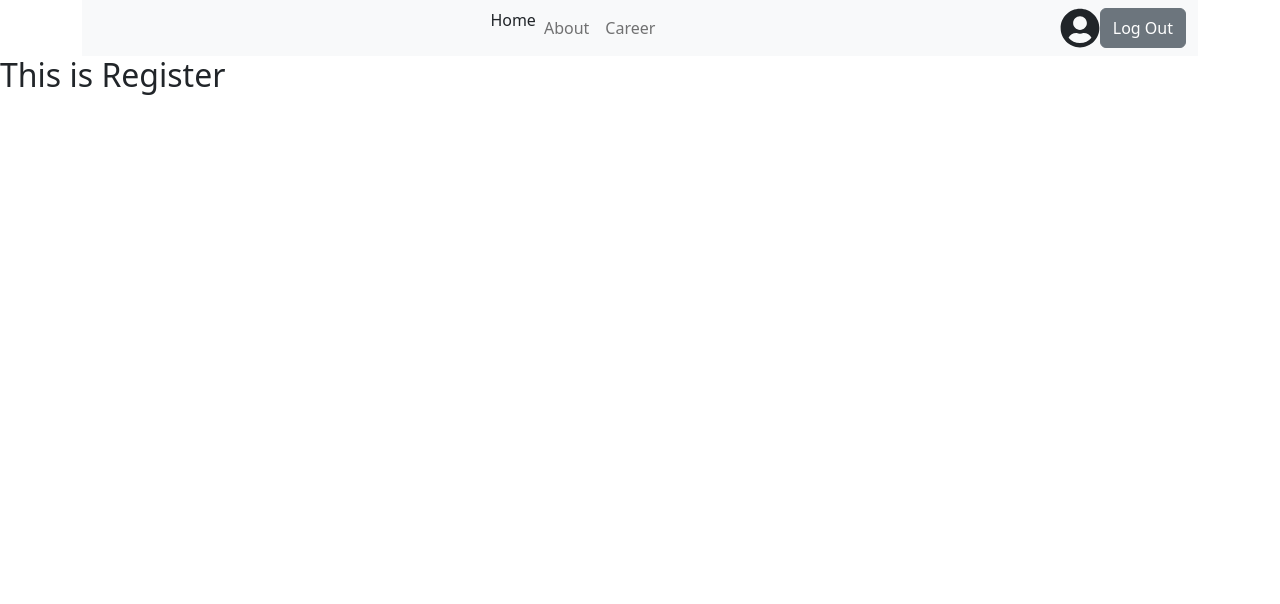
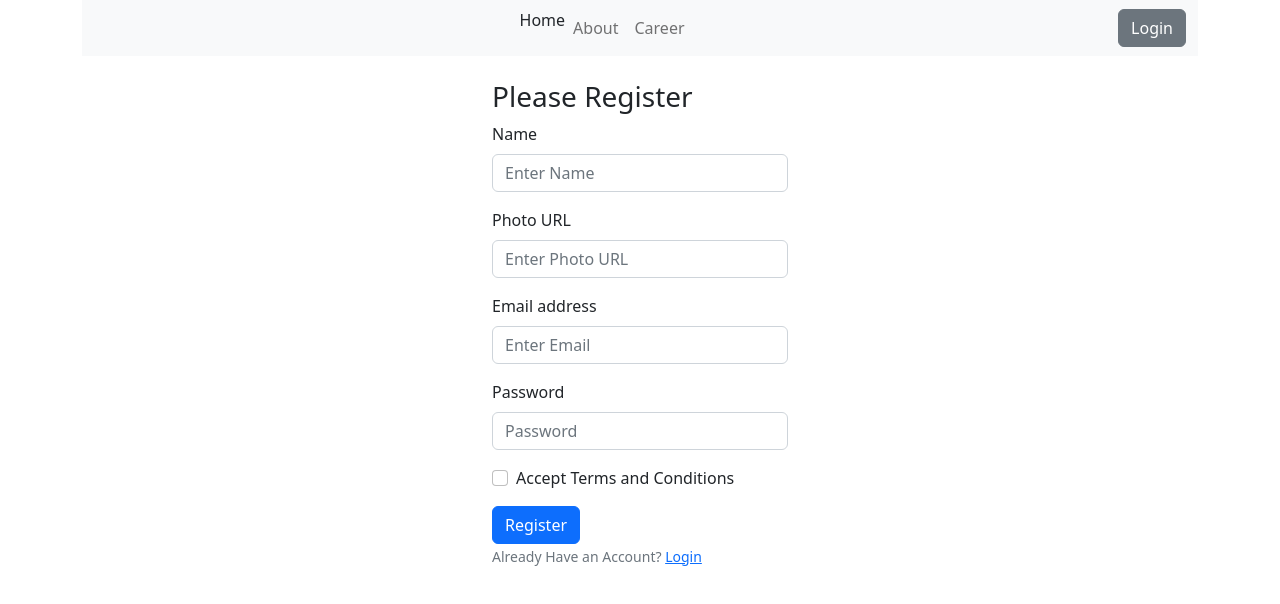
Before and after one commit to emonShimoul/THE-NEWS-DRAGON-MERN, a React (Vite) app in the folder the-news-dragon-client/: page /register in a window 1280 px wide. Shown: the top 604 px of the page. Built offline with nearby package versions, Linux system fonts and the light colour scheme; no server answers.

Commit message:
login and registration form

```diff
--- a/the-news-dragon-client/src/pages/Login/Login/Login.jsx
+++ b/the-news-dragon-client/src/pages/Login/Login/Login.jsx
@@ -1,10 +1,46 @@
+/* eslint-disable react/no-unescaped-entities */
+import { Button, Container, Form } from "react-bootstrap";
+import { Link } from "react-router-dom";
+
 const Login = () => {
   return (
-    <div>
-      <h2>This is Login</h2>
-    </div>
+    <Container className="w-25 mx-auto mt-4">
+      <h3>Please Login</h3>
+      <Form>
+        <Form.Group className="mb-3" controlId="formBasicEmail">
+          <Form.Label>Email address</Form.Label>
+          <Form.Control
+            type="email"
+            name="email"
+            placeholder="Enter email"
+            required
+          />
+        </Form.Group>
+
+        <Form.Group className="mb-3" controlId="formBasicPassword">
+          <Form.Label>Password</Form.Label>
+          <Form.Control
+            type="password"
+            name="password"
+            placeholder="Password"
+            required
+          />
+        </Form.Group>
+        <Form.Group className="mb-3" controlId="formBasicCheckbox">
+          <Form.Check type="checkbox" label="Check me out" />
+        </Form.Group>
+        <Button variant="primary" type="submit">
+          Login
+        </Button>
+        <br />
+        <Form.Text className="text-secondary">
+          Don't Have an Account? <Link to="/register">Register</Link>
+        </Form.Text>
+        <Form.Text className="text-success"></Form.Text>
+        <Form.Text className="text-danger"></Form.Text>
+      </Form>
+    </Container>
   );
 };
 
 export default Login;
-<h2>This is Login</h2>;
--- a/the-news-dragon-client/src/pages/Login/Register/Register.jsx
+++ b/the-news-dragon-client/src/pages/Login/Register/Register.jsx
@@ -1,8 +1,68 @@
+import { Button, Container, Form } from "react-bootstrap";
+import { Link } from "react-router-dom";
+
 const Register = () => {
   return (
-    <div>
-      <h2>This is Register</h2>
-    </div>
+    <Container className="w-25 mx-auto mt-4">
+      <h3>Please Register</h3>
+      <Form>
+        <Form.Group className="mb-3" controlId="formBasicName">
+          <Form.Label>Name</Form.Label>
+          <Form.Control
+            type="text"
+            name="name"
+            placeholder="Enter Name"
+            required
+          />
+        </Form.Group>
+
+        <Form.Group className="mb-3" controlId="formBasicPhoto">
+          <Form.Label>Photo URL</Form.Label>
+          <Form.Control
+            type="text"
+            name="photo"
+            placeholder="Enter Photo URL"
+            required
+          />
+        </Form.Group>
+
+        <Form.Group className="mb-3" controlId="formBasicEmail">
+          <Form.Label>Email address</Form.Label>
+          <Form.Control
+            type="email"
+            name="email"
+            placeholder="Enter Email"
+            required
+          />
+        </Form.Group>
+
+        <Form.Group className="mb-3" controlId="formBasicPassword">
+          <Form.Label>Password</Form.Label>
+          <Form.Control
+            type="password"
+            name="password"
+            placeholder="Password"
+            required
+          />
+        </Form.Group>
+        <Form.Group className="mb-3" controlId="formBasicCheckbox">
+          <Form.Check
+            type="checkbox"
+            name="accept"
+            label="Accept Terms and Conditions"
+          />
+        </Form.Group>
+        <Button variant="primary" type="submit">
+          Register
+        </Button>
+        <br />
+        <Form.Text className="text-secondary">
+          Already Have an Account? <Link to="/login">Login</Link>
+        </Form.Text>
+        <Form.Text className="text-success"></Form.Text>
+        <Form.Text className="text-danger"></Form.Text>
+      </Form>
+    </Container>
   );
 };
 
--- a/the-news-dragon-client/src/pages/Shared/NavigationBar/NavigationBar.jsx
+++ b/the-news-dragon-client/src/pages/Shared/NavigationBar/NavigationBar.jsx
@@ -14,7 +14,7 @@
           <Navbar.Toggle aria-controls="responsive-navbar-nav" />
           <Navbar.Collapse id="responsive-navbar-nav">
             <Nav className="mx-auto">
-              <Link className="text-decoration-none text-dark" to="/">
+              <Link className="text-decoration-none text-dark" to="/category/0">
                 Home
               </Link>
               <Nav.Link href="#pricing">About</Nav.Link>
--- a/the-news-dragon-client/src/providers/AuthProvider.jsx
+++ b/the-news-dragon-client/src/providers/AuthProvider.jsx
@@ -9,7 +9,7 @@
 const auth = getAuth(app);
 
 const AuthProvider = ({ children }) => {
-  const user = { displayName: "Emon" };
+  const user = null;
   const authInfo = { user };
 
   return (
--- a/the-news-dragon-client/src/routes/Routes.jsx
+++ b/the-news-dragon-client/src/routes/Routes.jsx
@@ -22,7 +22,7 @@
         element: <Login></Login>,
       },
       {
-        path: "register",
+        path: "/register",
         element: <Register></Register>,
       },
     ],
```
